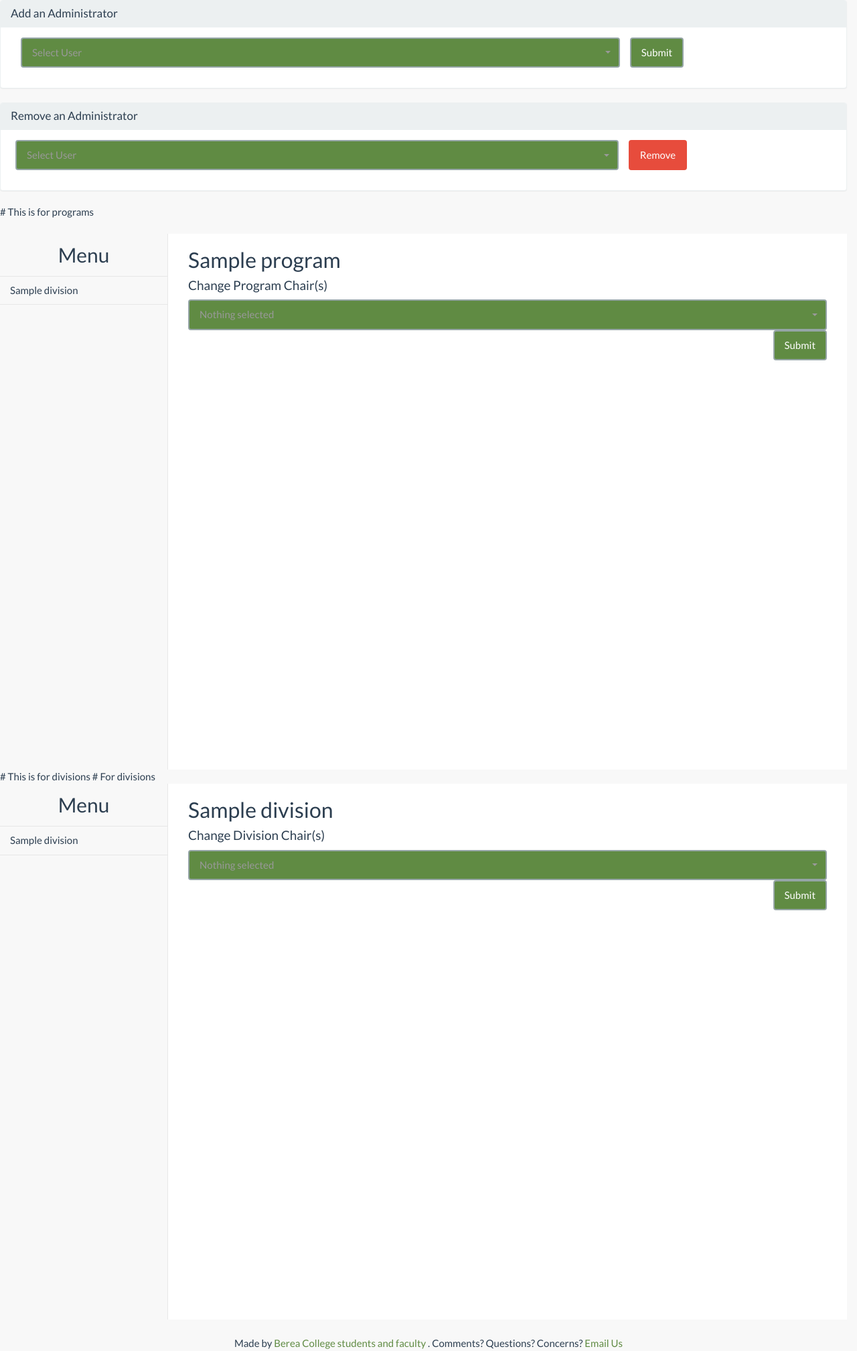
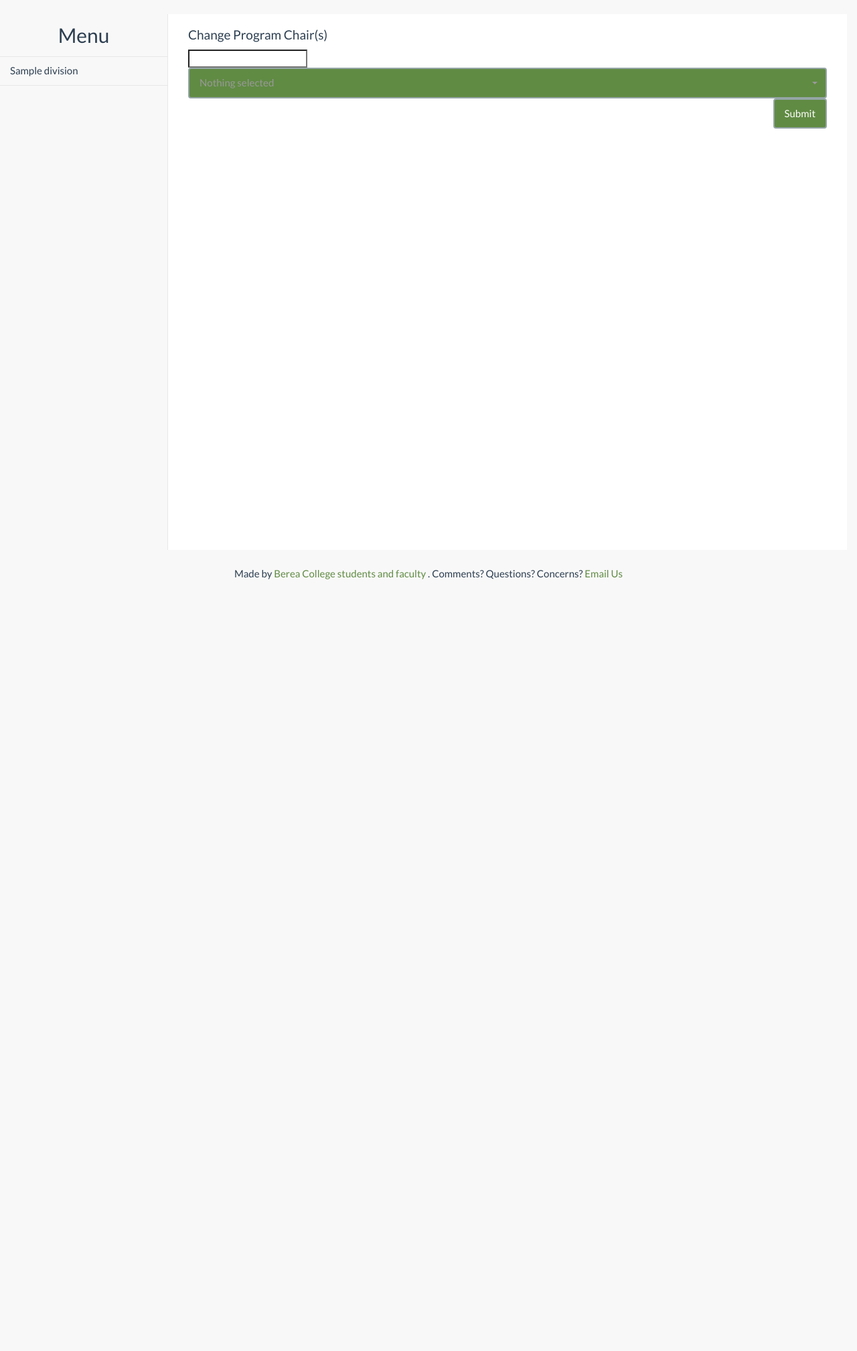
Before and after one commit to BCStudentSoftwareDevTeam/bcsr, a Flask app: template app/templates/admin/userManagement.html in a window 1280 px wide. Shown: the part 60-2077 px from the top of the page at 67% size. After the commit the page ends 925 px from the top, so only its background shows below. Run offline with Flask 2, Linux system fonts and the light colour scheme; the template is opened without the code that fills it: most values are stand-ins (such as "Sample title", 1, 10 or a date in 2020); parts of the project's set-up code (start-up, migrations or seed data) failed here and were passed over; some libraries are stand-ins or nearby versions.

Commit message:
updating changes

```diff
--- a/app/editProgram.py
+++ b/app/editProgram.py
@@ -1,6 +1,7 @@
 from allImports import *
 from app.logic.getAuthUser import AuthorizedUser
 from app.logic.redirectBack import redirect_url
+
 @app.route("/editProgram", methods=["POST"])
 def editProgram():
     authorizedUser = AuthorizedUser()
@@ -11,7 +12,10 @@ def editProgram():
       data        = request.form
       newChairs   = request.form.getlist('professors[]')
       pid         = data['PID']
+      programs  = Programs.select()
 
+      # program we are viewing
+      program = Programs.get(Programs.PID == pid)
       # TODO: the loop is repeated a lot we should be able to take it out
       currentChairs = Users.select().where(Users.PID == pid)
       for currentChair in currentChairs:
--- a/app/templates/admin/userManagement.html
+++ b/app/templates/admin/userManagement.html
@@ -3,74 +3,7 @@
 {% block body %}
 {% include "snips/messages.html" %}
 
-{# Add Administrator Form #}
-{# Controller: editAdmin.py #}
-{# ERRROR ALERT: Guillermo discovered that selectpicker doesn't work well within
-a 'table' tag #}
-<div class="panel panel-default">
-  <div class="panel-heading">
-    <h3 class="panel-title">Add an Administrator</h3>
-  </div>
-  <div class="panel-body bodyPadding">
-    <div class="form-group">
-      <form action = "/editAdmin" method="post">
-        {% if users %}
-          <div class="col-md-9 selectPadding">
-            <select title="Select User" class="form-control selectpicker" id="admin" name="admin[]" data-live-search='true'>
-              {% for user in users %}
-                <option value="{{user.username}}">
-                  {{user.firstName}} {{user.lastName}} ({{user.username}})
-                </option>
-              {% endfor %}
-            </select>
-          </div>
-        {% else %}
-          <p>An error occuried while trying to access users.</p>
-        {% endif %}
-        <div width="316" height="88px">
-          <div>
-            <input type="submit" class="btn btn-default" value="Submit" id="submitAdd">
-          </div>
-        </div>
-      </form>
-    </div>
-  </div>
-</div>
-
-{# Remove Administrator Form #}
-{# Controller: editAdmin.py #}
-<div class="panel panel-default">
-  <div class="panel-heading">
-    <h3 class="panel-title">Remove an Administrator</h3>
-  </div>
-  <div class="panel-body bodyPadding" style="padding-left:7px">
-    <div class="form-group">
-      <form action = "/editAdmin" method="post">
-        {% if users %}
-          <div class="col-md-9 selectPadding">
-            <select title="Select User" class="form-control selectpicker" id="admin" name="admin[]" data-live-search='true'>
-              {% for admin in admins %}
-                <option value="{{admin.username}}">
-                  {{admin.firstName}} {{admin.lastName}} ({{admin.username}})
-                </option>
-              {% endfor %}
-            </select>
-          </div>
-        {% else %}
-          <p>An error occuried while trying to access users.</p>
-        {% endif %}
-        <div width="316" height="88px">
-          <div>
-            <input type="submit" class="btn btn-danger" value="Remove" id="submitRemove">
-          </div>
-        </div>
-      </form>
-    </div>
-  </div>
-</div>
-
-
-# This is for programs
+{# This is for programs #}
 
 <div id="wrapper">
   {% include "sidebar/userManagementSidebar.html" %}
@@ -80,22 +13,11 @@ a 'table' tag #}
 {% include "snips/messages.html" %}
     <div class="container-fluid">
       <div class="row">
-        <form action="\editProgram" method="post" id="programEditForm{{program.pid}}">
-          <h2>{{program.name}}</h2>
+        <form action="{{url_for('editProgram')}}" method="post" id="programEditForm">
+          <h2></h2>
           <h4>Change Program Chair(s)</h4>
-          <input value={{program.PID}} id="PID" name="PID" hidden readonly="readonly" />
+          <input  id="PID" name="PID" />
           <select class="selectpicker form-control" id="professors" name="professors[]" data-live-search="true" multiple>
-              {% for user in users %}
-                <option value="{{user.username}}"
-                    {%for chair in programChairs[program.PID] %}
-                      {% if chair == user %}
-                        selected
-                      {% endif %}
-                    {% endfor %}
-                >
-                  {{user.firstName}} {{user.lastName}} ({{user.username}})
-                </option>
-              {% endfor %}
             </select>
           <!--</div>-->
           <input type="submit" class="btn btn-default pull-right" value="Submit" />
@@ -109,47 +31,5 @@ a 'table' tag #}
 <script type="text/javascript" src="//cdnjs.cloudflare.com/ajax/libs/bootstrap-select/1.10.0/js/bootstrap-select.min.js"></script>
 
 
-# This is for divisions
-
-<script type="text/javascript" src="/static/js/local/sidebar.js"></script>
-<link rel="stylesheet" href="/static/css/sidebar.css" type="text/css" />
-{% include "sidebar/userManagementSidebar.html" %}
-<div id="wrapper">
-  <div id="page-wrapper">
-    {% include "snips/messages.html" %}
-
-    <div class="container-fluid">
-      <div class="row">
-        <form action="\editDivision" method="post" id="divisionEditForm{{division.dID}}">
-          <h2>{{division.name}}</h2>
-          <input value={{division.DID}} id="DID" name="DID" hidden readonly="readonly" />
-          <h4>Change Division Chair(s)</h4>
-          <select class="selectpicker form-control" id="professors" name="professors[]" multiple data-live-search="true">
-              {% for user in users %}
-                <option value="{{user.username}}"
-                  {% if (division is defined)  %}
-                    {%for chair in divisionChairs[division.DID] %}
-                      {% if chair == user %}
-                        selected
-                      {% endif %}
-                    {% endfor %}
-                  {% endif %}
-                  data-subtext="{{user.username}}"
-                >
-                  {{user.firstName}} {{user.lastName}}
-                </option>
-              {% endfor %}
-            </select>
-          <div>
-            <input type="submit" class="btn btn-default pull-right" value="Submit" />
-          </div>
-        </form>
-      </div>
-    </div>
-    <!-- /#page-content-wrapper -->
-  </div>
-  <!-- /#wrapper -->
-</div>
-<script type="text/javascript" src="//cdnjs.cloudflare.com/ajax/libs/bootstrap-select/1.10.0/js/bootstrap-select.min.js"></script>
 
 {% endblock %}
```
Also changed, not shown: app/templates/admin/holding.html (added, +109 -0 lines), app/userManagement.py (+93 -80 lines).
